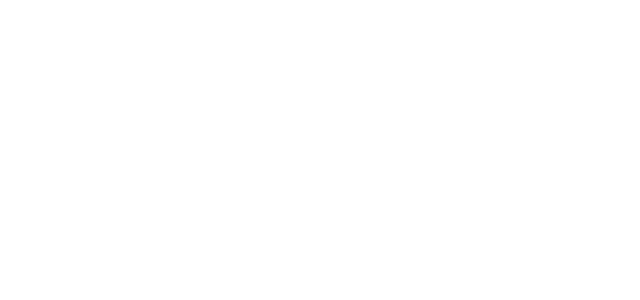
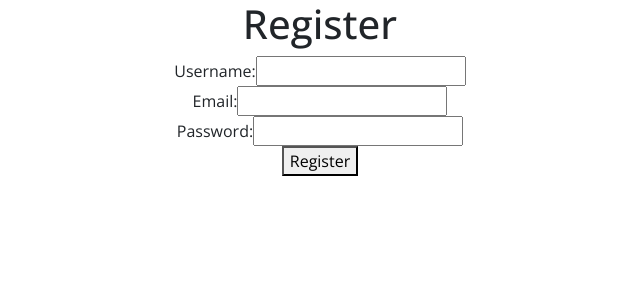
Before and after one commit to miguelfcostaa/internGo, a React (Create React App) app in the folder frontend/: page /register in a window 1280 px wide. Before the commit this address had no page. Shown: the top 300 px of the page, without its empty margins (320-960 px from the left). Built offline with nearby package versions, Linux system fonts and the light colour scheme.

Commit message:
Add pages for Forgot Password, Profile Company, and Profile User; implement Register form

```diff
--- a/frontend/src/App.jsx
+++ b/frontend/src/App.jsx
@@ -3,8 +3,11 @@ import { BrowserRouter as Router, Route, Routes, Link } from 'react-router-dom';
 import HomePage from './pages/Home.jsx';
 import Login from './pages/Login';
 import SelecionarUtilizador from './pages/SelecionarUtilizador.jsx';
-import ProfilePage from './pages/ProfilePage.jsx';
+import ProfileUser from './pages/ProfileUser.jsx';
+import ProfileCompany from './pages/ProfileCompany.jsx';
 import WelcomePage from './pages/WelcomePage.jsx';
+import Register from './pages/Register.jsx';
+import ForgotPassword from './pages/ForgotPassword.jsx';
 
 function App() {
   return (
@@ -14,8 +17,12 @@ function App() {
           <Route path='/' element={<WelcomePage />}></Route>  {/*  Rota da Welcome Page */}
           <Route path='/home' element={<HomePage />}></Route>  {/*  Rota da Home Page */}
           <Route path='/login' element={<Login />}></Route>  {/*  Rota da Login Page */}
-          <Route path='/selectuser' element={<SelecionarUtilizador />}></Route>  {/* Rota para selecionar se é Estagiario ou Empresa */}
-          <Route path='/profile' element={<ProfilePage />}></Route>  {/*  Rota da Profile Page (Estagiario) */}
+          <Route path='/register' element={<Register />}></Route>  {/*  Rota da Register Page */}
+          <Route path='/forgot-password' element={<ForgotPassword />}></Route>  {/*  Rota da Forgot Password Page */}
+          <Route path='/select-user' element={<SelecionarUtilizador />}></Route>  {/* Rota para selecionar se é Estagiario ou Empresa */}
+          <Route path='/profile-user' element={<ProfileUser />}></Route>  {/*  Rota da Profile Page (Estagiario) */}
+          <Route path='/profile-company' element={<ProfileCompany />}></Route>  {/*  Rota da Profile Page (Empresa) */}
+
         </Routes>
       </Router>
     </div>
--- /dev/null
+++ b/frontend/src/pages/ForgotPassword.jsx
@@ -0,0 +1,7 @@
+import React from "react";
+
+function ForgotPassword() {
+    return <h1> Forgot Password Page </h1>
+}
+
+export default ForgotPassword;
--- a/frontend/src/pages/Login.jsx
+++ b/frontend/src/pages/Login.jsx
@@ -1,7 +1,7 @@
 import React from "react";
 
 function Login() {
-    return <h1> Login Page 11111</h1>
+    return <h1> Login Page </h1>
 }
 
 export default Login;
--- /dev/null
+++ b/frontend/src/pages/ProfileCompany.jsx
@@ -0,0 +1,7 @@
+import React from "react";
+
+function ProfileCompany() {
+    return <h1> Profile Company Page </h1>
+}
+
+export default ProfileCompany;
--- /dev/null
+++ b/frontend/src/pages/Register.jsx
@@ -0,0 +1,32 @@
+import React from 'react';
+
+function Register() {
+    return (
+        <div>
+            <h1>Register</h1>
+            <form>
+                <div>
+                    <label>
+                        Username:
+                        <input type="text" name="username" />
+                    </label>
+                </div>
+                <div>
+                    <label>
+                        Email:
+                        <input type="email" name="email" />
+                    </label>
+                </div>
+                <div>
+                    <label>
+                        Password:
+                        <input type="password" name="password" />
+                    </label>
+                </div>
+                <button type="submit">Register</button>
+            </form>
+        </div>
+    );
+}
+
+export default Register;
```
Also changed, not shown: frontend/src/pages/ProfileUser.jsx (renamed from frontend/src/pages/ProfilePage.jsx).
